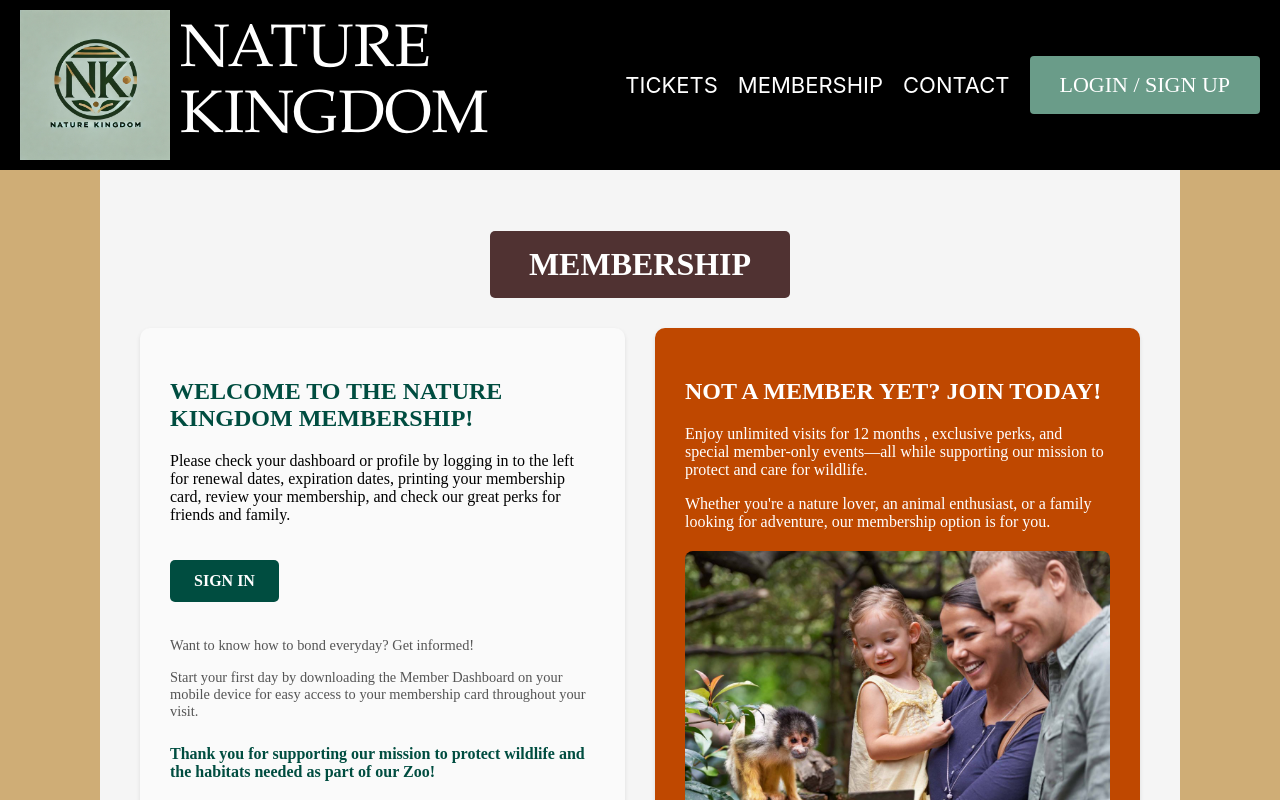
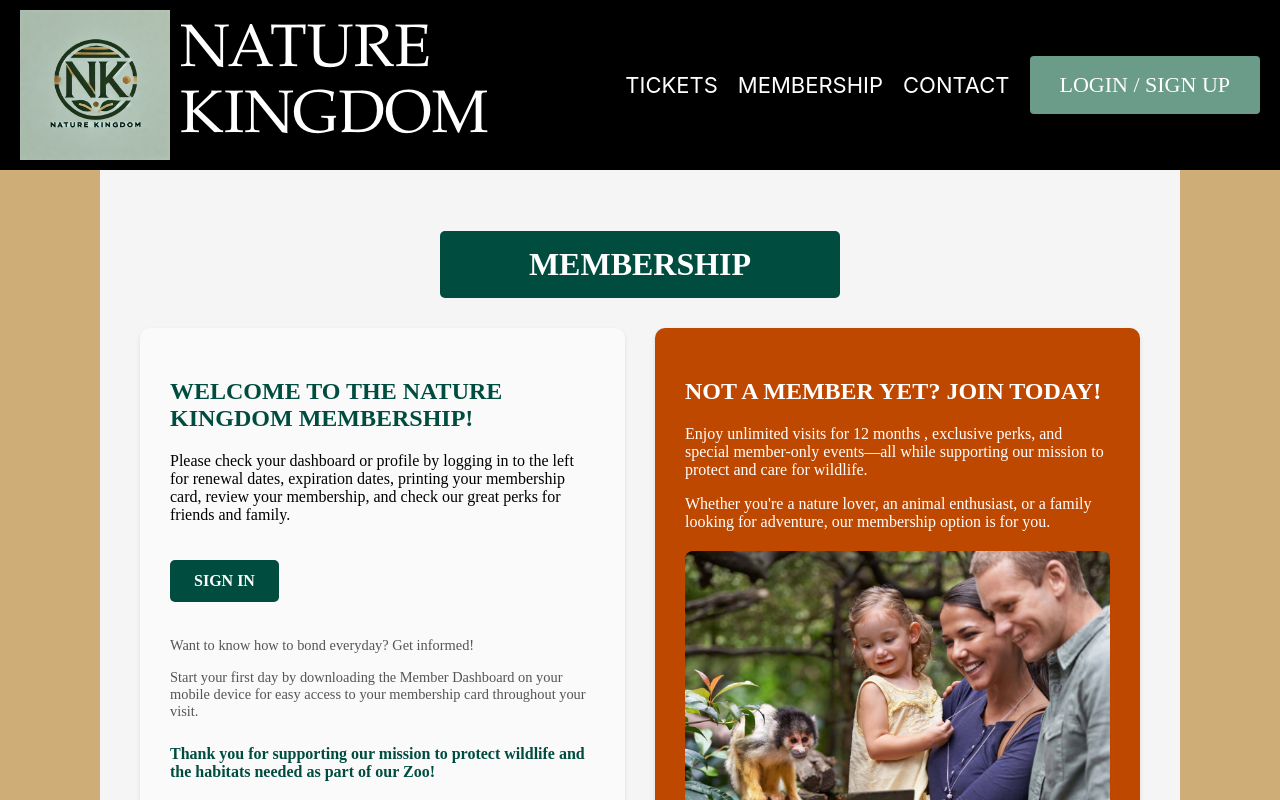
Before and after one commit to AngelSaravia/Nature_Kingdom, a React (Vite) app in the folder client/: page /membership in a window 1280 px wide. Shown: the top 800 px of the page. Built offline with nearby package versions, Linux system fonts and the light colour scheme.

Commit message:
update title color
Separated and changed color styling between titles.

```diff
--- a/client/src/pages/membership/membership.css
+++ b/client/src/pages/membership/membership.css
@@ -37,7 +37,10 @@
   color: white !important;
 }
 
-
+.membership-title.maintitle{
+  background:#004D40;
+  margin-inline:30%;
+}
 
 .membership-boxes {
   display: flex;
--- a/client/src/pages/membership/membership.jsx
+++ b/client/src/pages/membership/membership.jsx
@@ -6,7 +6,7 @@ const Membership = () => {
   return (
     <div class="membership-bg">
         <div className="membership-container">
-        <h1 className="membership-title">MEMBERSHIP</h1>
+        <h1 className="membership-title maintitle">MEMBERSHIP</h1>
 
         <div className="membership-boxes">
             <div className="membership-box welcome">
```
